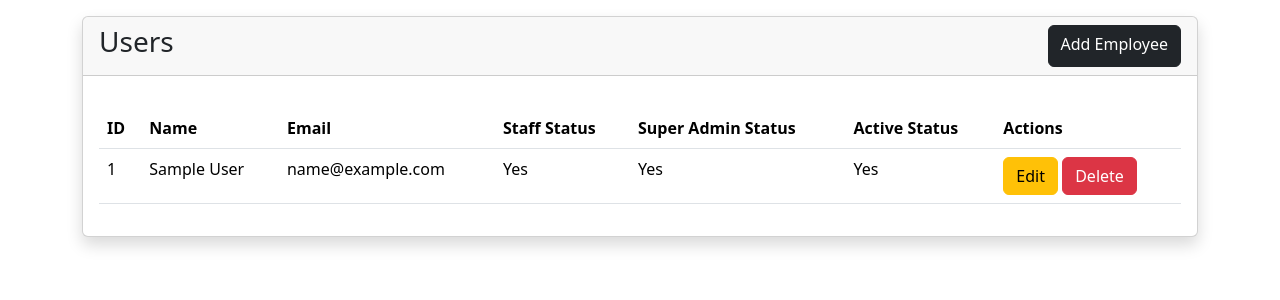
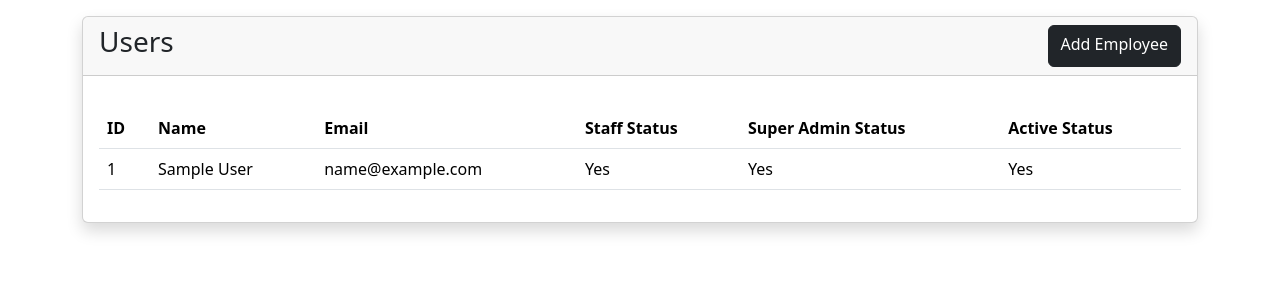
Before and after one commit to sunilyadav97/employee-management-system, a Django app: template templates/emsapp/user_list.html in a window 1280 px wide. Shown: the part 56-356 px from the top of the page. Run offline with Django 5.2, Linux system fonts and the light colour scheme; the template is opened without the code that fills it: values that come from a table or form of the project are taken from there, others are empty; the visitor is signed in with stand-in values (Sample User, id 1); data comes from the database, SQL or seed files in the repository.

Commit message:
Removed action column from user list.

```diff
--- a/templates/emsapp/user_list.html
+++ b/templates/emsapp/user_list.html
@@ -17,7 +17,6 @@
                             <th>Staff Status</th>
                             <th>Super Admin Status</th>
                             <th>Active Status</th>
-                            <th>Actions</th>
                         </tr>
                         </thead>
                         <tbody>
@@ -35,10 +34,6 @@
                                 <td>{{ object.is_staff|yesno|title }}</td>
                                 <td>{{ object.is_superuser|yesno|title }}</td>
                                 <td>{{ object.is_active|yesno|title }}</td>
-                                <td>
-                                    <a href="#" class="btn btn-warning">Edit</a>
-                                    <a href="#" class="btn btn-danger">Delete</a>
-                                </td>
                             </tr>
                         {% endfor %}
                         </tbody>
```
